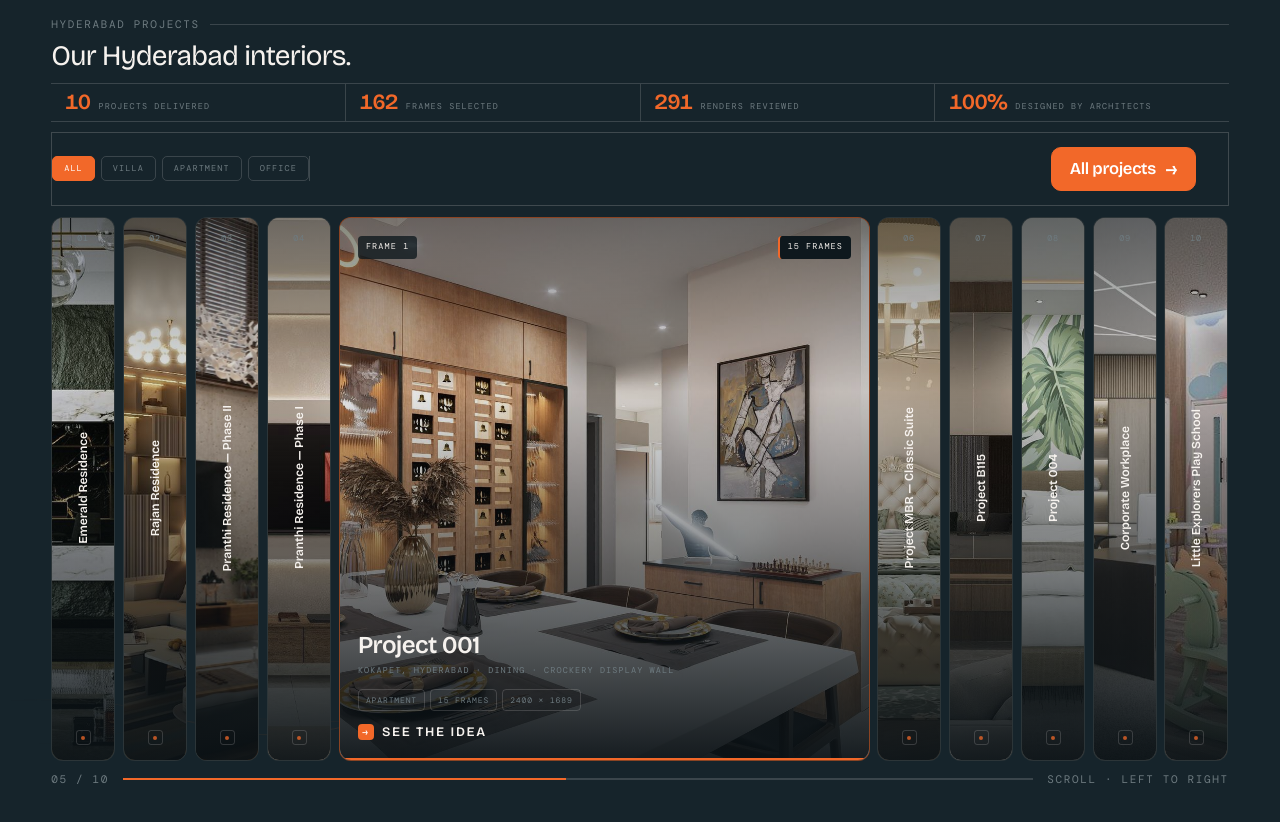
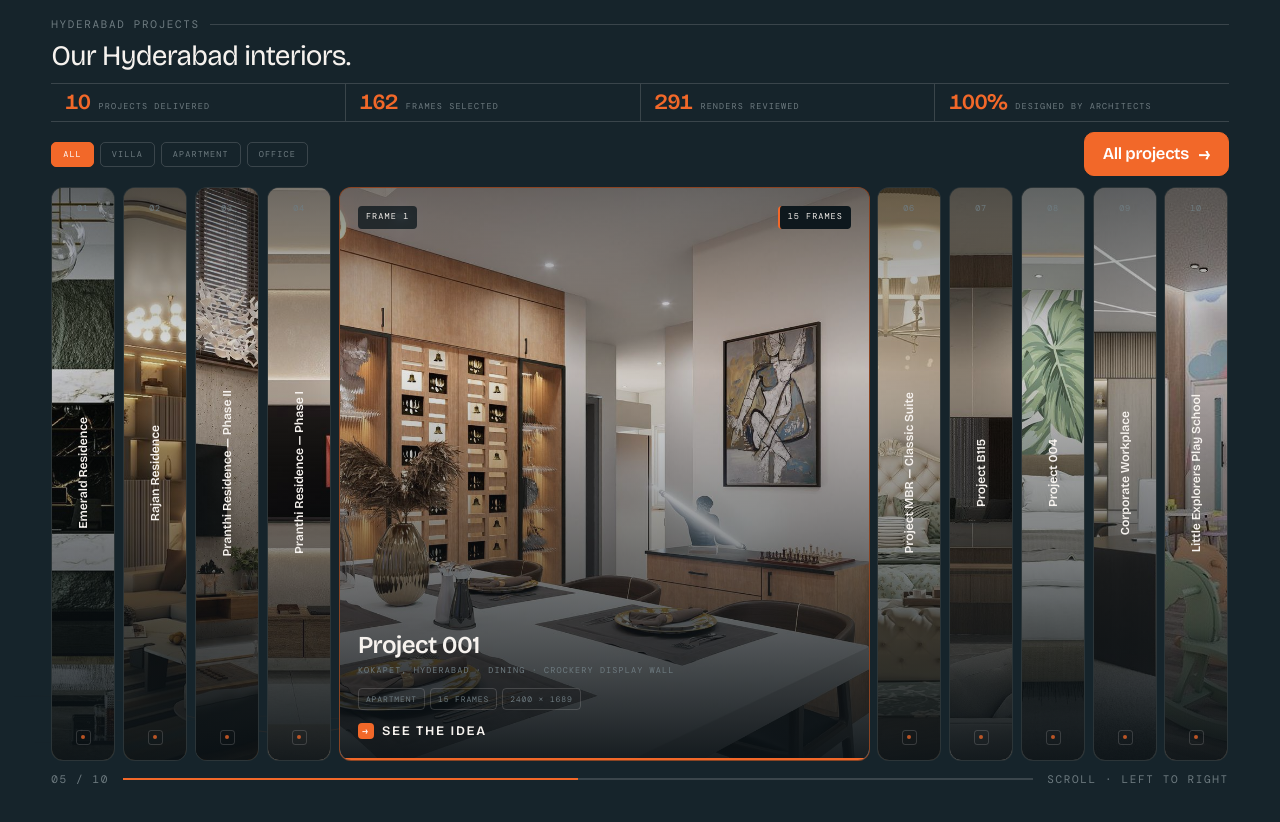
Before and after one commit to Zunasoft/formxinteriors, a Next.js app: page / in a window 1280 px wide. Shown: the part 4960-5782 px from the top of the page. Built offline with nearby package versions, Linux system fonts and the light colour scheme.

Commit message:
changes2_0910

```diff
--- a/components/Projects.css
+++ b/components/Projects.css
@@ -32,7 +32,10 @@
 .fx-wall .trust span{font-family:var(--mono);font-size:8.5px;letter-spacing:.13em;
   text-transform:uppercase;color:var(--pw-slate)}
 .fx-wall .bar{display:flex;justify-content:space-between;align-items:center;gap:10px;flex-wrap:wrap;
-  margin-top:clamp(8px,1.2vh,13px)}
+  margin-top:clamp(8px,1.2vh,13px);
+  /* reset the global .bar (cost-split bar) that leaks in: border, fixed height, clipping */
+  border:none;height:auto;overflow:visible}
+.fx-wall .bar>div{border-right:none;cursor:auto;place-items:initial}
 .fx-wall .chips{display:flex;gap:6px;flex-wrap:wrap}
 .fx-wall .chip{font-family:var(--mono);font-size:8.5px;letter-spacing:.13em;text-transform:uppercase;
   color:var(--pw-slate);border:1px solid var(--pw-rule);border-radius:5px;padding:6px 11px;cursor:pointer;transition:.22s}
@@ -42,7 +45,7 @@
   font-family:var(--display);font-weight:600;font-size:clamp(13px,1.3vw,17px);
   letter-spacing:-.02em;line-height:1;color:#fff;
   background:var(--pw-orange);border:1px solid var(--pw-orange);border-radius:10px;
-  padding:12px 18px;cursor:pointer;margin-right:clamp(10px,2.5vw,40px);
+  padding:12px 18px;cursor:pointer;
   transition:background .22s,transform .3s cubic-bezier(.2,.7,.3,1)}
 .fx-wall .morebtn:hover{background:#C24A16;border-color:#C24A16;transform:translateY(-3px)}
 .fx-wall .morebtn .morebtn-ar{font-style:normal;font-size:1.1em;line-height:1;color:#fff}
--- a/components/Projects.js
+++ b/components/Projects.js
@@ -132,6 +132,13 @@ export default function Projects() {
         playBuild(cur);
         $('counter').textContent = String(cur.i + 1).padStart(2, '0') + ' / ' + String(P.length).padStart(2, '0');
       }
+      fillTo(vi);
+    }
+    /* The red line follows the open project (same as the counter), not raw
+       scroll — hover can open a different panel, which made the two disagree. */
+    function fillTo(vi) {
+      const n = PN.length;
+      $('pfill').style.width = (n ? ((vi + 1) / n) * 100 : 0) + '%';
     }
 
     /* ---------- scroll drives left -> right ---------- */
@@ -143,7 +150,6 @@ export default function Projects() {
       const st = $('stage'), r = st.getBoundingClientRect();
       const total = st.offsetHeight - innerHeight;
       prog = Math.max(0, Math.min(1, total ? (-r.top) / total : 0));
-      $('pfill').style.width = (prog * 100) + '%';
       if (!vis.length) return;
       /* Step relative to whatever is open rather than mapping scroll
          position straight to an index, so a hovered panel becomes the
@@ -167,8 +173,19 @@ export default function Projects() {
          layout shift can swallow. setActive ignores repeats. */
       if (e.pointerType === 'touch') return;
       const pn = e.target.closest && e.target.closest('.pn');
-      if (pn) setActive(+pn.dataset.vi);
+      if (pn) { const vi = +pn.dataset.vi; if (vi !== active) { setActive(vi); syncScroll(vi); } }
     });
+    /* After a hover opens a panel, move the (pinned, so invisible) scroll position
+       to that panel's slot — the next scroll then continues 8 → 9 → 10 instead of
+       running out because the page was already scrolled near the end. */
+    function syncScroll(vi) {
+      const st = $('stage'), r = st.getBoundingClientRect();
+      const total = st.offsetHeight - innerHeight;
+      if (!vis.length || total <= 0 || r.top > 0 || r.bottom < innerHeight) return; // only while pinned
+      const top = r.top + scrollY + ((vi + 0.5) / vis.length) * total;
+      lastVi = vi;
+      window.scrollTo({ top, behavior: 'instant' });
+    }
     ww.addEventListener('pointerleave', () => { tx = 0; ty = 0; });
 
     /* ---------- ambient wave ---------- */
```
